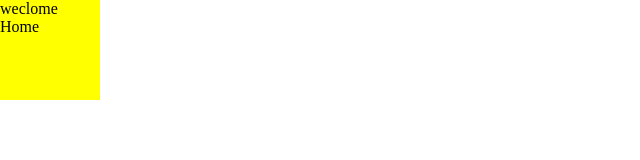
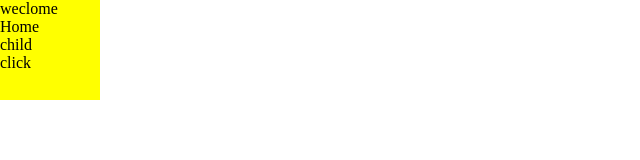
Before and after one commit to ChenArno/webpack-react, a React app: page / in a window 1280 px wide. Shown: the top 160 px of the page, without its empty margins (0-640 px from the left). Built offline with nearby package versions, Linux system fonts and the light colour scheme.

Commit message:
新增npm注册模块

```diff
--- /dev/null
+++ b/src/pages/child.tsx
@@ -0,0 +1,15 @@
+import React, { forwardRef, useImperativeHandle } from 'react'
+
+interface ChildProps {}
+const Child: React.FC<ChildProps> = (props, refs) => {
+  useImperativeHandle(refs, () => {
+    return {
+      _onclick(val: number) {
+        console.log(val)
+      },
+    }
+  })
+  return <div>child</div>
+}
+
+export default forwardRef(Child)
--- a/src/pages/home.tsx
+++ b/src/pages/home.tsx
@@ -1,14 +1,23 @@
-import * as React from 'react'
+import React, { useRef } from 'react'
+import Child from './child'
 import styles from './index.less'
 
-class Home extends React.Component<any, any> {
-  constructor(props: any) {
-    super(props)
-  }
-
-  render() {
-    return <div className={styles['wrt-index']}>weclome Home</div>
-  }
+interface HomeProps {}
+const Home: React.FC<HomeProps> = (props) => {
+  const childRef: any = useRef()
+  return (
+    <div className={styles['wrt-index']}>
+      weclome Home
+      <Child ref={childRef} />
+      <span
+        onClick={() => {
+          childRef.current._onclick(1)
+        }}
+      >
+        click
+      </span>
+    </div>
+  )
 }
 
 export default Home
```
Also changed, not shown: package.json (line endings or trailing spaces), 1 other file (tests, documents, lock files or other folders).
